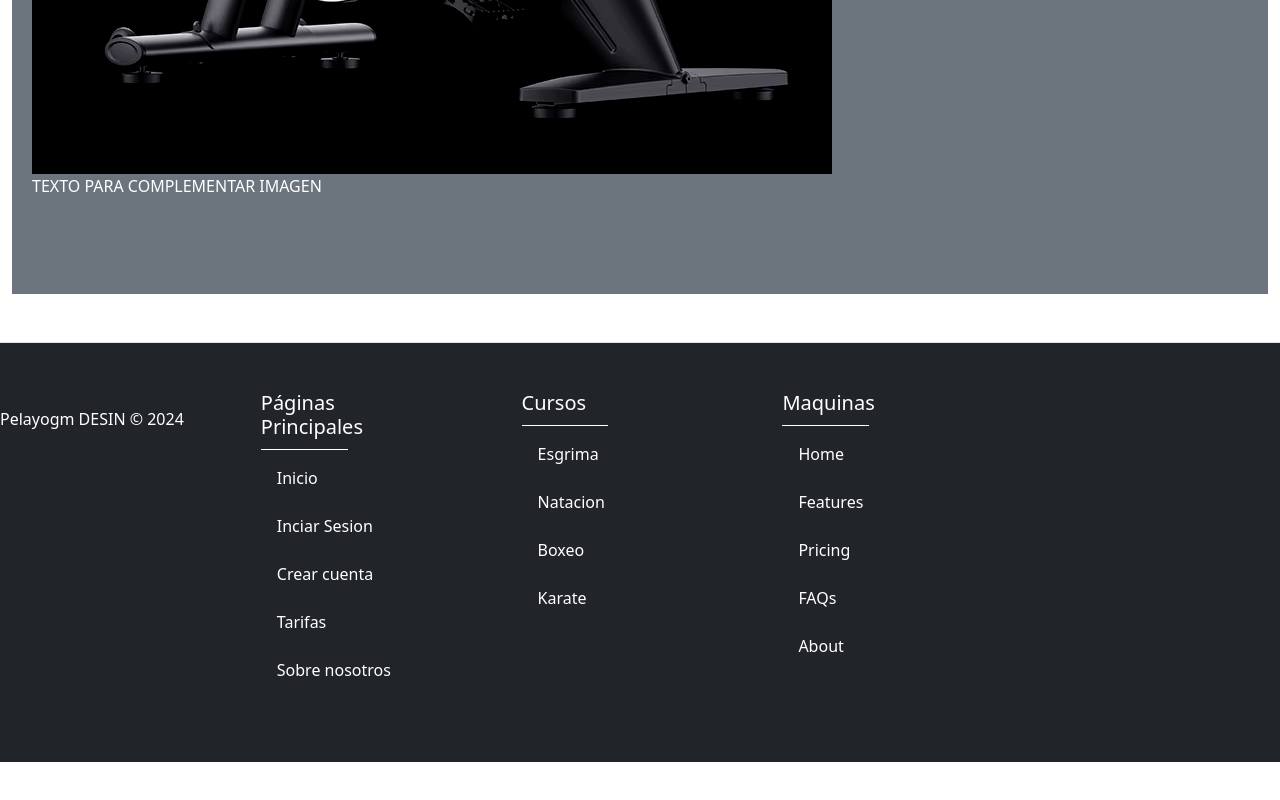
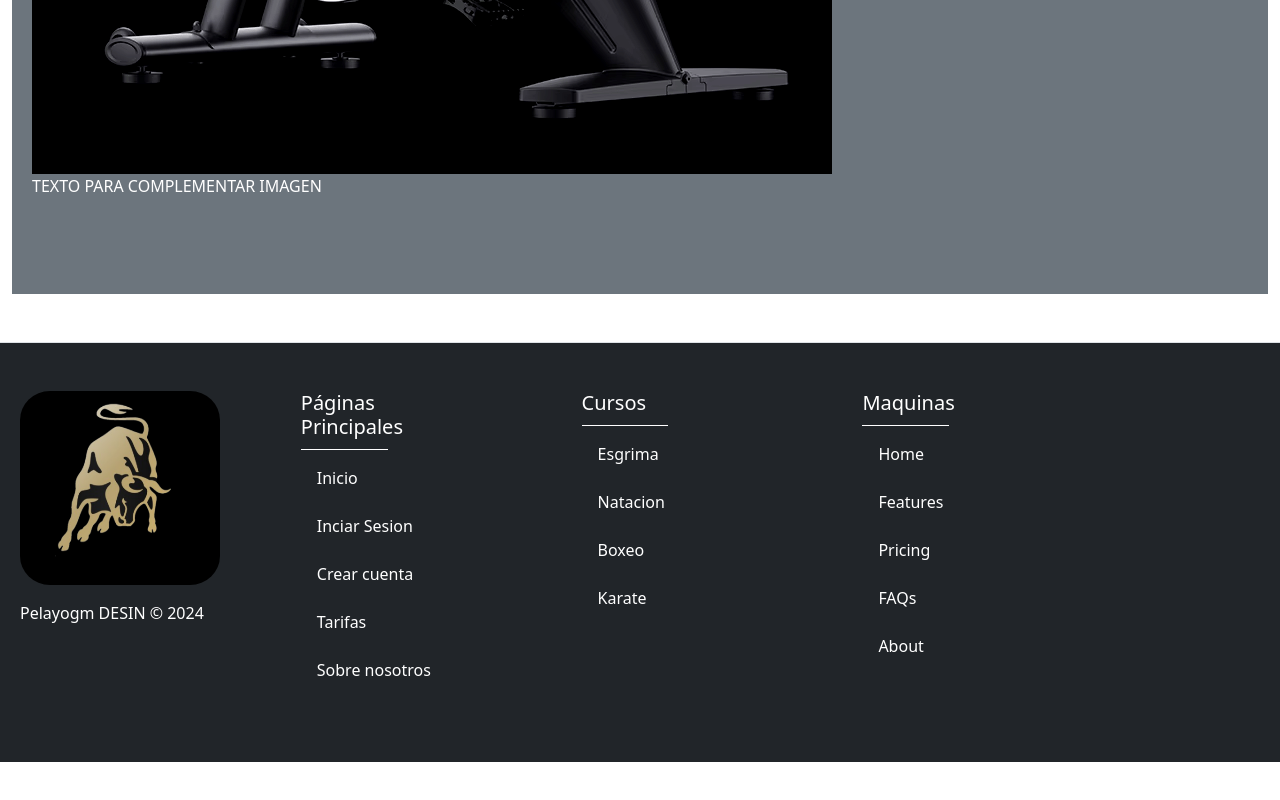
Before and after one commit to Pelayogm/ProyectoGimnasio, a website: page PaginaWebGimnasio/index.html in a window 1280 px wide. Shown: the part 5237-6037 px from the top of the page. Drawn offline with nearby package versions, Linux system fonts and the light colour scheme.

Commit message:
Version 0.7.5 - Retoques Pagina - Pelayogm

```diff
--- a/PaginaWebGimnasio/css/index.css
+++ b/PaginaWebGimnasio/css/index.css
@@ -26,6 +26,6 @@
     padding-top: 50px;
   }
 
-  .nav-link:hover {
+  .nav-item:hover {
     color: gold;
   }
--- a/PaginaWebGimnasio/index.html
+++ b/PaginaWebGimnasio/index.html
@@ -167,13 +167,14 @@
             <!--FINAL SECCION DE LAS MAQUINAS-->
 
               <footer class="row row-cols-1 row-cols-sm-2 row-cols-md-5 py-5 my-5 border-top bg-dark text-white">
-                <div class="col mb-3">
+                <div class="col mr-3" style="margin-left: 20px;">
+                  <img src="src/Toro_fondo_Negro.png" alt="LogoToro" style="border-radius: 15%; "width="200px" height="194px">
                   <a href="/" class="d-flex align-items-center mb-3 link-body-emphasis text-decoration-none">
                   </a>
                   <p class="text-body-white">Pelayogm DESIN © 2024</p>
                 </div>
 
-                <div class="col mb-3">
+                <div class="col mb-3" style="margin-left: 20px;">
                   <h5 style="border-bottom:1px solid white; padding-bottom: 10px; margin-right: 150px;">Páginas Principales</h5>
                   <ul class="nav flex-column">
                     <li class="nav-item mb-2"><a href="index.html" class="nav-link text-white">Inicio</a></li>
@@ -184,7 +185,7 @@
                   </ul>
                 </div>
 
-                <div class="col mb-3">
+                <div class="col mb-3" style="margin-left: 20px;">
                   <h5 style="border-bottom:1px solid white; padding-bottom: 10px; margin-right: 150px;">Cursos</h5>
                   <ul class="nav flex-column">
                     <li class="nav-item mb-2"><a href="#" class="nav-link text-white">Esgrima</a></li>
@@ -194,7 +195,7 @@
                   </ul>
                 </div>
 
-                <div class="col mb-3">
+                <div class="col mb-3" style="margin-left: 20px;">
                   <h5 style="border-bottom:1px solid white; padding-bottom: 10px; margin-right: 150px;">Maquinas</h5>
                   <ul class="nav flex-column">
                     <li class="nav-item mb-2"><a href="#" class="nav-link text-white">Home</a></li>
@@ -205,8 +206,5 @@
                   </ul>
                 </div>
               </footer>
-
-
-
   </body>
 </html>
```
Lines whose indentation alone changed are shown as unchanged.
